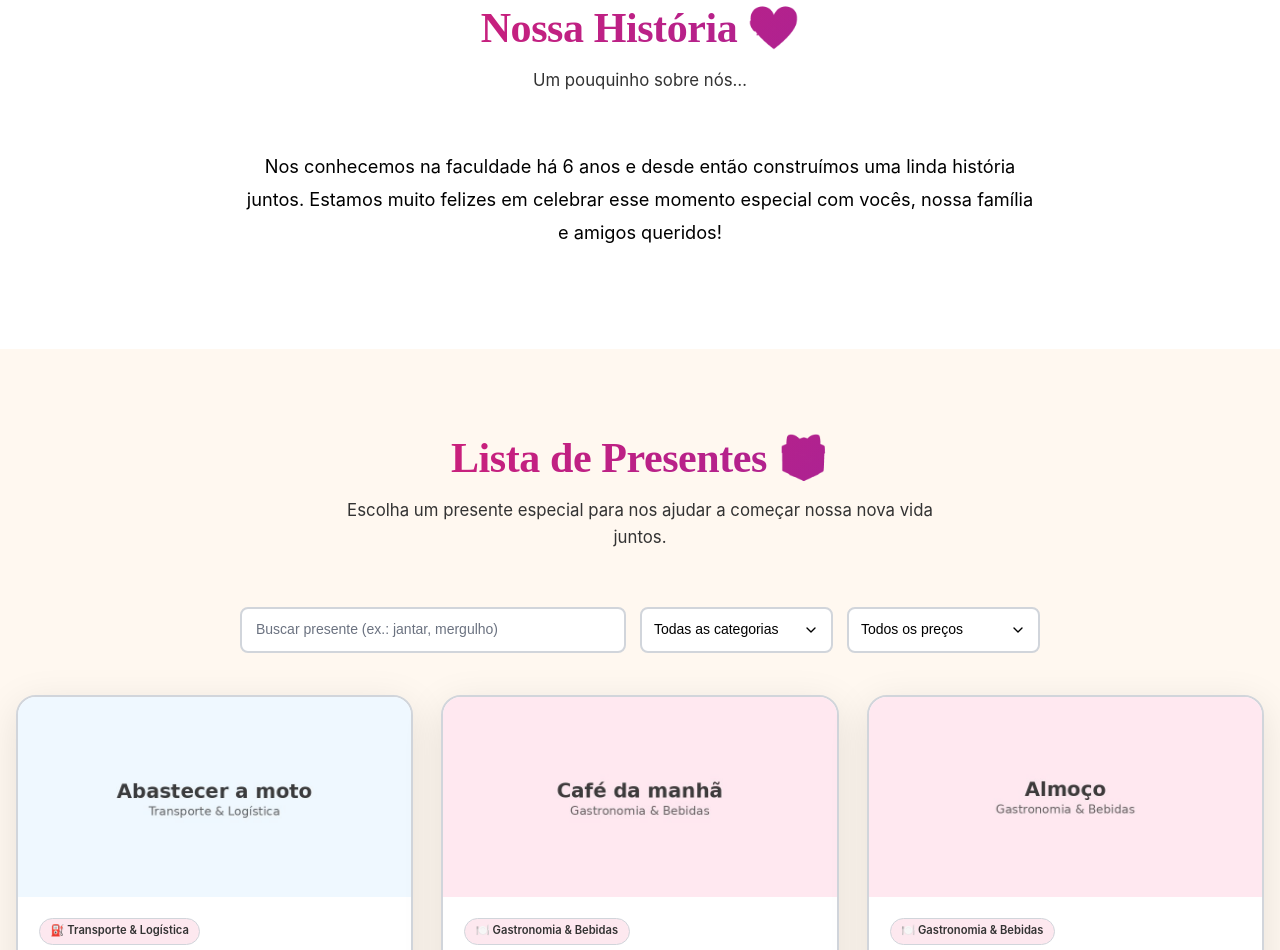
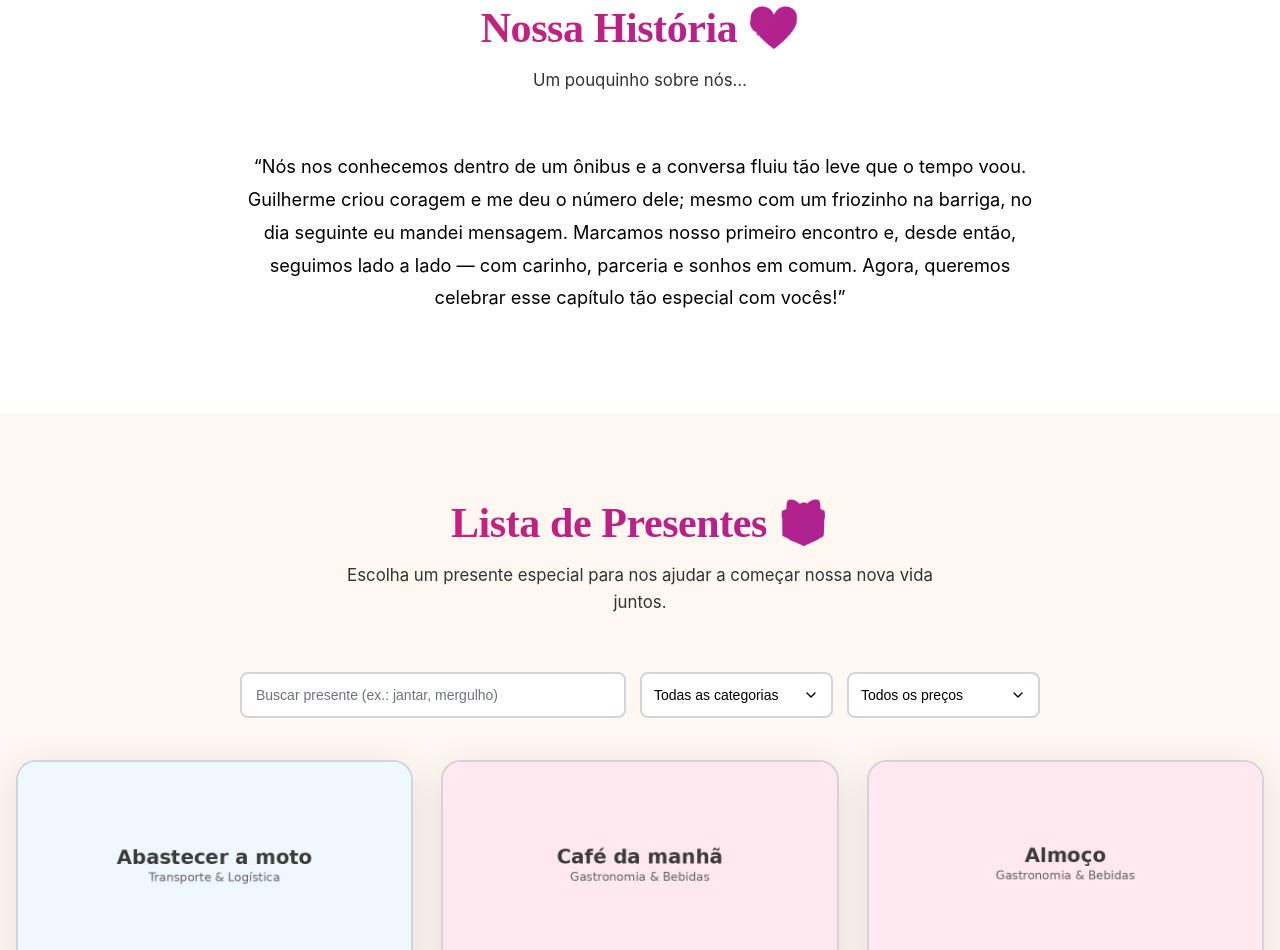
Before and after one commit to filipecbode/lista-casamento-guilherme-lara, a plain HTML site: page index.html in a window 1280 px wide. Shown: the part 881-1831 px from the top of the page. Drawn offline with nearby package versions, Linux system fonts and the light colour scheme; a web font is replaced by a local one.

Commit message:
Update index.html

```diff
--- a/index.html
+++ b/index.html
@@ -58,7 +58,7 @@
         <p>Um pouquinho sobre nós…</p>
       </div>
       <div class="historia-content">
-        <p>Nos conhecemos na faculdade há 6 anos e desde então construímos uma linda história juntos. Estamos muito felizes em celebrar esse momento especial com vocês, nossa família e amigos queridos!</p>
+        <p>“Nós nos conhecemos dentro de um ônibus e a conversa fluiu tão leve que o tempo voou. Guilherme criou coragem e me deu o número dele; mesmo com um friozinho na barriga, no dia seguinte eu mandei mensagem. Marcamos nosso primeiro encontro e, desde então, seguimos lado a lado — com carinho, parceria e sonhos em comum. Agora, queremos celebrar esse capítulo tão especial com vocês!”</p>
       </div>
     </div>
   </section>
```
